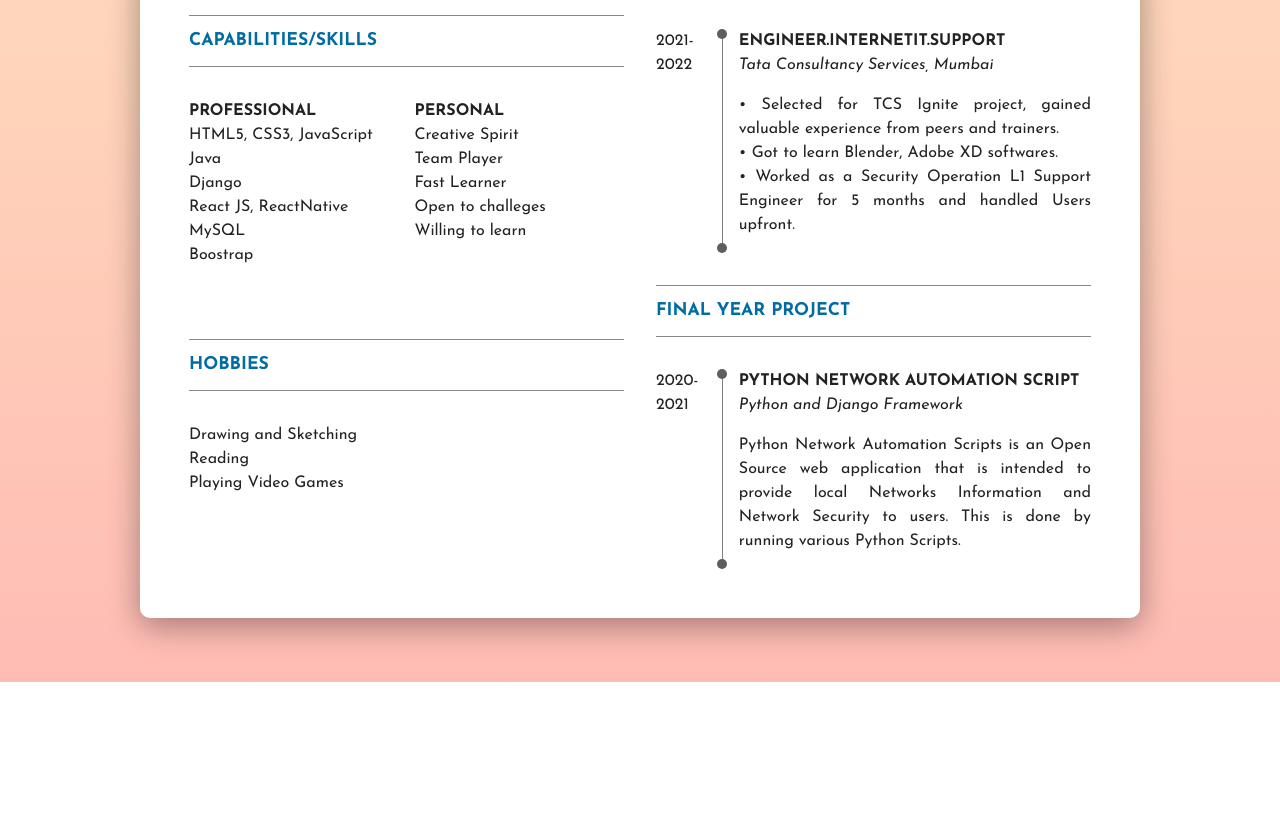
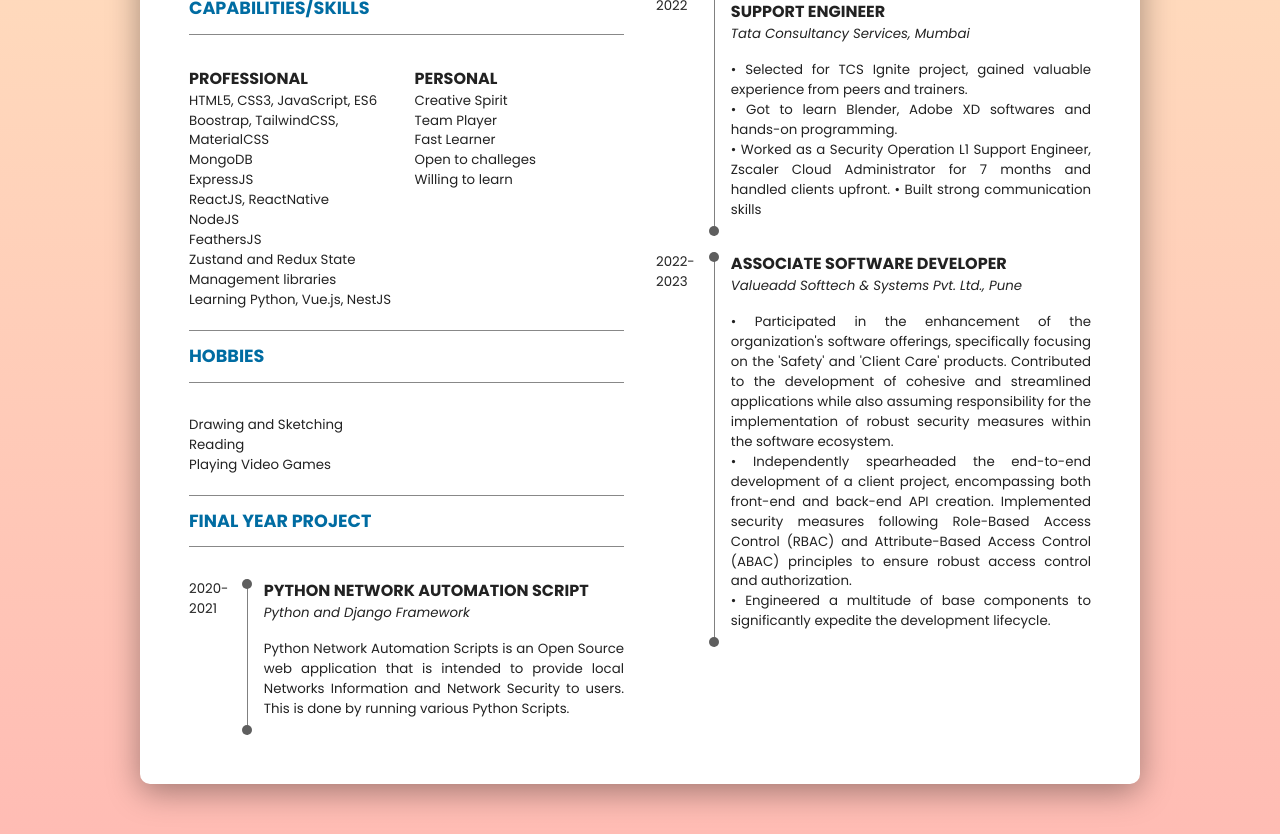
Before and after one commit to Everlasting12/Resume, a plain HTML site: page index.html in a window 1280 px wide. Shown: the part 733-1567 px from the top of the page. Before the commit the page ends 1415 px from the top, so only its background shows below. Drawn offline with Linux system fonts and the light colour scheme; a script that the page names is missing.

Commit message:
updated index.html file and resume.css file

```diff
--- a/index.html
+++ b/index.html
@@ -14,111 +14,13 @@
 </head>
 
 <body>
-    <!--
-    <div class="container resumeGenerator">
-        <div class="col1">
-            <h3>Personal Information</h3>
-            <div class="PersonalInformation">
-                <label for="nameField">Your Name:</label>
-                <input type="text" name="nameField" id="nameField" placeholder="Enter your name:">
-
-                <label for="positionField">Your Position:</label>
-                <input type="text" name="positionField" id="positionField" placeholder="Enter your designation">
-
-                <label for="addressField">Your address:</label>
-                <input type="text" name="addressField" id="addressField" placeholder="Enter your address">
-
-                <label for="emailField">Your email:</label>
-                <input type="email" name="emailField" id="emailField" placeholder="Enter your email">
-
-                <label for="phoneField">Your phone:</label>
-                <input type="text" name="phoneField" id="phoneField" placeholder="Enter your contact">
-
-                <label for="webField">Your website:</label>
-                <input type="text" name="webField" id="webField" placeholder="Enter your website">
-
-            </div>
-
-            <h3>Social Link </h3>
-            <div class="socialLink">
-                <label for="instaField">Your instagram:</label>
-                <div>
-                    <input type="text" placeholder="Instagram Username" name="instaField" id="instaHandleField"> <br>
-                    <input type="text" name="instaField" id="instaField" placeholder="Instagram link">
-                </div>
-
-                <label for="twitterField">Your twitter:</label>
-                <div>
-                    <input type="text" name="twitterField" id="twitterHandleField" placeholder="Twitter Username"> <br>
-                    <input type="text" name="twitterField" id="twitterField" placeholder="Twitter Link">
-                </div>
-
-                <label for="gitField">Your git:</label>
-                <div>
-                    <input type="text" name="gitField" id="gitField" placeholder="Your git profile link">
-                </div>
-
-            </div>
-            <h3>Objective</h3>
-            <div class="objectiveInformation">
-
-                <label for="objectiveField">Your Objective</label>
-                <textarea name="objectiveField" id="objectiveField" cols="30" rows="10"></textarea>
-            </div>
-        </div>
-
-        <div class="col2">
-            <h3>Skills</h3>
-            <div class="skillsGenerator">
-
-                <div class="professional" id="professional">
-                    <h4>Professional Skills</h4>
-                    <input type="text" name="skills" id="skills" class="proSkillInput"><br>
-
-                    <button onclick="addProSkill()" id="addProSkill" class="btnEdit">+</button>
-
-    </div>
-
-
-
-
-    <div class="personal" id="personal">
-        <h4>Personal Skills</h4>
-        <input type="text" name="skills" id="skills" class="perSkillInput"><br>
-        <button onclick="addPerSkill()" id="addPerSkill" class="btnEdit">+</button>
-
-    </div>
-    </div>
-    <br>
-    <h3>Education</h3>
-    <div class="educationGenerator">
-        <label for="educationField">Your Education</label>
-        <input type="text" name="durationField" id="durationField" placeholder="2010-2013">
-        <input type="text" name="degreeNameField" id="degreeNameField" placeholder="Academic Degree/Major">
-        <input type="text" name="universityNameField" id="universityNameField" placeholder="University Name">
-        <textarea name="educationField" id="educationField" cols="30" rows="10"
-            placeholder="describe experience about your academic year"></textarea>
-        <input type="text" name="cgpaField" id="cgpaField" placeholder="CGPA">
-        <button onclick="addEducation()" id="addEducation" class="btnEdit">+</button>
-    </div>
-
-
-    </div>
-
-
-    </div>
-
-    <button onclick="GenerateCV()" id="GenerateCV">Generate CV</button>
-    </div>
-    -->
 
     <section class="resume">
         <section class="column">
 
             <section class="profile">
                 <h1 id="nameT">Sidhesh Parab</h1>
-                <p><em id="positionT">Web Developer</em></p>
-                <!-- <img src="./Sid.jpg" alt=""> -->
+                <p><em id="positionT">Full Stack Web Developer</em></p>
                 <hr>
             </section>
 
@@ -135,24 +37,19 @@
             <section class="contact">
                 <h2>Contact</h2>
                 <ul>
-
-
                     <li>
-                        <i class=" fa fa-home"></i>
-                        <p id="addressT"> 4 Privet Drive, Little Whinging, Surrey
-                        </p>
+                        <i class="fa fa-envelope"></i>
+                        <a id="emailT" href="mailto:sidheshparab34@gmail.com"
+                            target="_blank">sidheshparab34@gmail.com</a>
                     </li>
                     <li>
-                        <i class="fa fa-envelope"></i>
-                        <a id="emailT" href="mailto:" target="_blank">example@gmail.com</a>
+                        <i class="fa fa-address-card"></i>
+                        <a id="webT" href="https://everlasting12.github.io/sidweb/" target="_blank">SidheshParab
+                            profile</a>
                     </li>
-                    <!-- <li>
-                        <i class="fa fa-address-card"></i>
-                        <a id="webT" href="www.sidhesh-parab.com" target="_blank">www.sidheshparab.com</a>
-                    </li> -->
                     <li>
                         <i class="fa fa-phone"></i>
-                        <a id="phoneT" href="tel:" target="_blank"></a>
+                        <a id="phoneT" href="tel:9594031893" target="_blank">9594031893</a>
                     </li>
                 </ul>
             </section>
@@ -162,16 +59,9 @@
 
             <section class="socials">
                 <ul>
-                    <!-- <li><img src="./insta32.png" />
-                        <a id="instaT" href="https://www.instagram.com/sidheshparab34/"
-                            target="_blank">sidheshparab34</a>
-                    </li> -->
                     <li><img src="./github32.png" />
                         <a id="gitT" href="https://github.com/Everlasting12" target="_blank">Everlasting12</a>
                     </li>
-                    <!-- <li><img src="./twitter32.png" />
-                        <a id="twitterT" href="https://twitter.com/parab_sidhesh" target="_blank">@parab_sidhesh</a>
-                    </li> -->
                     <li><img src="./linkedin32.png" />
                         <a id="twitterT" href="https://www.linkedin.com/in/sidhesh-parab-5632561b9/"
                             target="_blank">Sidhesh Parab</a>
@@ -185,12 +75,15 @@
                     <li>
                         <h3>Professional</h3>
                         <ul>
-                            <li>HTML5, CSS3, JavaScript</li>
-                            <li>Java</li>
-                            <li>Django</li>
-                            <li>React JS, ReactNative</li>
-                            <li>MySQL</li>
-                            <li>Boostrap</li>
+                            <li>HTML5, CSS3, JavaScript, ES6</li>
+                            <li>Boostrap, TailwindCSS, MaterialCSS</li>
+                            <li>MongoDB</li>
+                            <li>ExpressJS</li>
+                            <li>ReactJS, ReactNative</li>
+                            <li>NodeJS</li>
+                            <li>FeathersJS</li>
+                            <li>Zustand and Redux State Management libraries</li>
+                            <li>Learning Python, Vue.js, NestJS</li>
                         </ul>
                     </li>
 
@@ -205,10 +98,7 @@
                         </ul>
                     </li>
                 </ul>
-
             </section>
-            <br>
-            <br>
             <br>
 
             <div class="hobbies">
@@ -218,10 +108,27 @@
                     <li>Reading</li>
                     <li>Playing Video Games</li>
                 </ul>
+                <br>
+            </div>
 
-                <br>
-
-            </div>
+            <section class="experience">
+                <h2>Final Year Project</h2>
+                <ul class="timeline">
+                    <li class="event">
+                        <span class="duration">2020-2021</span>
+                        <div class="content">
+                            <span></span>
+                            <h3>Python Network Automation Script</h3>
+                            <p><em>Python and Django Framework</em></p>
+                            <p>Python Network Automation Scripts is an Open Source web application that is
+                                intended to provide local Networks Information and Network Security to users. This is
+                                done
+                                by running various Python Scripts.</p>
+                            <span></span>
+                        </div>
+                    </li>
+                </ul>
+            </section>
 
         </section>
         <section class="column">
@@ -281,13 +188,40 @@
                         <span class="duration">2021-2022</span>
                         <div class="content">
                             <span></span>
-                            <h3>Engineer.InternetIT.Support</h3>
+                            <h3>Trainee Developer and Technical Support Engineer</h3>
                             <p><em>Tata Consultancy Services, Mumbai</em></p>
                             <p> • Selected for TCS Ignite project, gained valuable experience from peers and trainers.
                                 <br>
-                                • Got to learn Blender, Adobe XD softwares. <br>
-                                • Worked as a Security Operation L1 Support Engineer for 5 months and handled Users
+                                • Got to learn Blender, Adobe XD softwares and hands-on programming. <br>
+                                • Worked as a Security Operation L1 Support Engineer, Zscaler Cloud Administrator for 7
+                                months and handled clients
                                 upfront.
+                                • Built strong communication skills
+                            </p>
+                            <span></span>
+                        </div>
+                    </li>
+                    <li class="event">
+                        <span class="duration">2022-2023</span>
+                        <div class="content">
+                            <span></span>
+                            <h3>Associate Software Developer</h3>
+                            <p><em>Valueadd Softtech & Systems Pvt. Ltd., Pune</em></p>
+                            <p> • Participated in the enhancement of the organization's software offerings, specifically
+                                focusing on the 'Safety' and
+                                'Client Care' products. Contributed to the development of cohesive and streamlined
+                                applications while also assuming
+                                responsibility for the implementation of robust security measures within the software
+                                ecosystem.
+                                <br>
+                                • Independently spearheaded the end-to-end development of a client project, encompassing
+                                both front-end and back-end API
+                                creation. Implemented security measures following Role-Based Access Control (RBAC) and
+                                Attribute-Based Access Control
+                                (ABAC) principles to ensure robust access control and authorization.
+                                <br>
+                                • Engineered a multitude of base components to significantly expedite the development
+                                lifecycle.
                             </p>
                             <span></span>
                         </div>
@@ -295,29 +229,6 @@
 
                 </ul>
             </section>
-
-
-            <section class="experience">
-                <h2>Final Year Project</h2>
-
-                <ul class="timeline">
-                    <li class="event">
-                        <span class="duration">2020-2021</span>
-                        <div class="content">
-                            <span></span>
-                            <h3>Python Network Automation Script</h3>
-                            <p><em>Python and Django Framework</em></p>
-                            <p>Python Network Automation Scripts is an Open Source web application that is
-                                intended to provide local Networks Information and Network Security to users. This is
-                                done
-                                by running various Python Scripts.</p>
-                            <span></span>
-                        </div>
-                    </li>
-
-                </ul>
-            </section>
-
         </section>
     </section>
 
--- a/resume.css
+++ b/resume.css
@@ -1,61 +1,69 @@
+@import url('https://fonts.googleapis.com/css2?family=Josefin+Sans:ital,wght@0,200;0,400;0,500;0,700;1,300;1,400;1,700&display=swap');
+@import url('https://fonts.googleapis.com/css2?family=Poppins:ital,wght@0,100;0,200;0,300;0,400;0,500;0,600;0,700;0,800;0,900;1,100;1,200;1,300;1,400;1,500;1,600;1,700;1,800;1,900&display=swap');
 
-@import url('https://fonts.googleapis.com/css2?family=Josefin+Sans:ital,wght@0,200;0,400;0,500;0,700;1,300;1,400;1,700&display=swap');
-
-*{
+* {
   margin: 0;
   padding: 0;
   box-sizing: border-box;
 }
-html{
-  color:#222;
+
+html {
+  color: #222;
   line-height: 1.5;
 }
-body{
-  font-family: 'Josefin Sans', sans-serif;
-  padding: 4rem 5rem;
-  background: linear-gradient(rgb(255, 243, 195),  rgb(255, 188, 180) );
 
+body {
+  /* font-family: 'Josefin Sans', sans-serif; */
+  font-family: 'Poppins', sans-serif;
+  font-size: smaller;
+  padding: 50px 0px;
+  background: linear-gradient(rgb(255, 243, 195), rgb(255, 188, 180));
 
 }
-h1{
+
+h1 {
   font-size: 2rem;
-  text-transform:uppercase;
+  text-transform: uppercase;
 }
-h2{
+
+h2 {
   font-size: 1.1rem;
-  text-transform:uppercase;
+  text-transform: uppercase;
   border-top: 1px solid #888;
   border-bottom: 1px solid #888;
   padding: 0.75rem 0;
   margin-bottom: 2rem;
-  color:rgb(0, 108, 162);
+  color: rgb(0, 108, 162);
 
 }
-h3{
+
+h3 {
   font-size: 1rem;
-  text-transform:uppercase;
+  text-transform: uppercase;
   /* color:rgb(0, 0, 0); */
 
 
 }
-p{
+
+p {
   line-height: 1.5;
 }
 
-section + section{
+section+section {
   margin-top: 2rem;
 }
 
-a{
+a {
   text-decoration: none;
   color: inherit;
-  text-transform:lowercase;
-}
-ul{
-  list-style:none;
+  text-transform: lowercase;
 }
 
-.resume{
+ul {
+  list-style: none;
+}
+
+.resume {
   display: grid;
   max-width: 1000px;
   grid-template-columns: repeat(2, 1fr);
@@ -63,63 +71,69 @@ ul{
 
   padding: 2rem 3rem;
   margin: 0 auto;
-  height:100%;
+  height: 100%;
 
 
   background: rgb(255, 255, 255);
   box-shadow: 0 8px 32px 0 rgba(0, 0, 0, 0.37);
-  backdrop-filter: blur( 2px );
-  -webkit-backdrop-filter: blur( 2px );
+  backdrop-filter: blur(2px);
+  -webkit-backdrop-filter: blur(2px);
   border-radius: 10px;
-  border: 1px solid rgba( 255, 255, 255, 0.18 );
+  border: 1px solid rgba(255, 255, 255, 0.18);
 
 
 }
 
-.profile{
-  padding:1rem;
+.profile {
+  padding: 1rem;
   text-align: center;
 }
-.profile img{
-  border-radius:50%;
+
+.profile img {
+  border-radius: 50%;
   width: 10rem;
   height: 10rem;
 }
-.profile p{
+
+.profile p {
   margin-bottom: 1rem;
-  color:#888;
+  color: #888;
   font-size: 1.25rem;
 }
-.contact ul{
-  margin-top:-2rem;
+
+.contact ul {
+  margin-top: -2rem;
 }
-.contact li{
+
+.contact li {
   display: flex;
   justify-content: space-between;
   text-transform: uppercase;
   padding: 1rem;
   border-bottom: 1px solid #888;
-  color:rgb(54, 54, 54);
+  color: rgb(54, 54, 54);
   font-size: 0.9rem;
 }
-.contact li i{
+
+.contact li i {
   font-size: 1rem;
   margin-right: 10px;
   padding-right: 1rem;
   border-right: 1px solid #888;
 }
-.objective p{
+
+.objective p {
   margin-top: 20px;
   text-align: justify;
 }
 
-.skills > ul{
+.skills>ul {
   display: grid;
   grid-template-columns: repeat(2, 1fr);
-  grid-gap:1rem;
+  grid-gap: 1rem;
 }
 
-.socials li{
+.socials li {
   display: grid;
   grid-template-columns: 8ch 1fr;
   margin-bottom: 0.5rem;
@@ -128,43 +142,48 @@ ul{
 
 }
 
-.event{
+.event {
   display: grid;
   grid-template-columns: 5ch auto;
   margin-bottom: 1rem;
 
 }
-.content{
+
+.content {
   position: relative;
   padding-left: 1rem;
   margin-left: 1rem;
   border-left: 1px solid grey;
   text-align: justify;
 }
-.content > span:first-child{
+
+.content>span:first-child {
   position: absolute;
   top: 0px;
-  left:-6px;
+  left: -6px;
   height: 10px;
   width: 10px;
   background-color: rgb(94, 94, 94);
   border-radius: 50%;
 }
-.content > span:last-child{
+
+.content>span:last-child {
   position: absolute;
   bottom: 0px;
-  left:-6px;
+  left: -6px;
   height: 10px;
   width: 10px;
   background-color: rgb(94, 94, 94);
   border-radius: 50%;
 }
-.content p{
-margin-bottom: 1rem;
+
+.content p {
+  margin-bottom: 1rem;
 }
-.content small{
+
+.content small {
   font-size: 0.85rem;
-  color:#333;
+  color: #333;
 }
 
 
@@ -184,29 +203,36 @@ margin-bottom: 1rem;
 
 /* Resume Generator */
 
-.resumeGenerator, .skillsGenerator{
+.resumeGenerator,
+.skillsGenerator {
   display: grid;
   grid-template-columns: 1fr 1fr;
 }
 
-.PersonalInformation{
-  padding:20px 40px;
+.PersonalInformation {
+  padding: 20px 40px;
   display: grid;
   grid-template-columns: 1fr 2fr;
 }
-.PersonalInformation input, .PersonalInformation label{
-margin-top: 15px;
+
+.PersonalInformation input,
+.PersonalInformation label {
+  margin-top: 15px;
 }
 
-.socialLink , .objectiveInformation{
-  padding:20px 40px;
+.socialLink,
+.objectiveInformation {
+  padding: 20px 40px;
   display: grid;
   grid-template-columns: 1fr 2fr;
 }
-label{
+
+label {
   font-size: 20px;
 }
-input, textarea{
+
+input,
+textarea {
   font-size: 20px;
   height: 35px;
   padding: 20px 20px;
@@ -216,16 +242,18 @@ input, textarea{
   border: none;
   background-color: rgb(230, 230, 230);
 }
-.PersonalInformation input{
+
+.PersonalInformation input {
   max-width: 300px;
 }
-textarea{
+
+textarea {
   max-width: max-content;
   height: 100px;
 }
 
 
-#GenerateCV{
+#GenerateCV {
   width: 200px;
   height: 50px;
   border: none;
@@ -234,7 +262,7 @@ textarea{
   font-size: 20px;
 }
 
-.btnEdit{
+.btnEdit {
 
   margin: 0px auto;
   width: 40px;
@@ -244,7 +272,8 @@ textarea{
   font-size: 30px;
 
 }
-.educationGenerator{
+
+.educationGenerator {
   margin: 20px 0px;
   display: flex;
   flex-direction: column;
```
